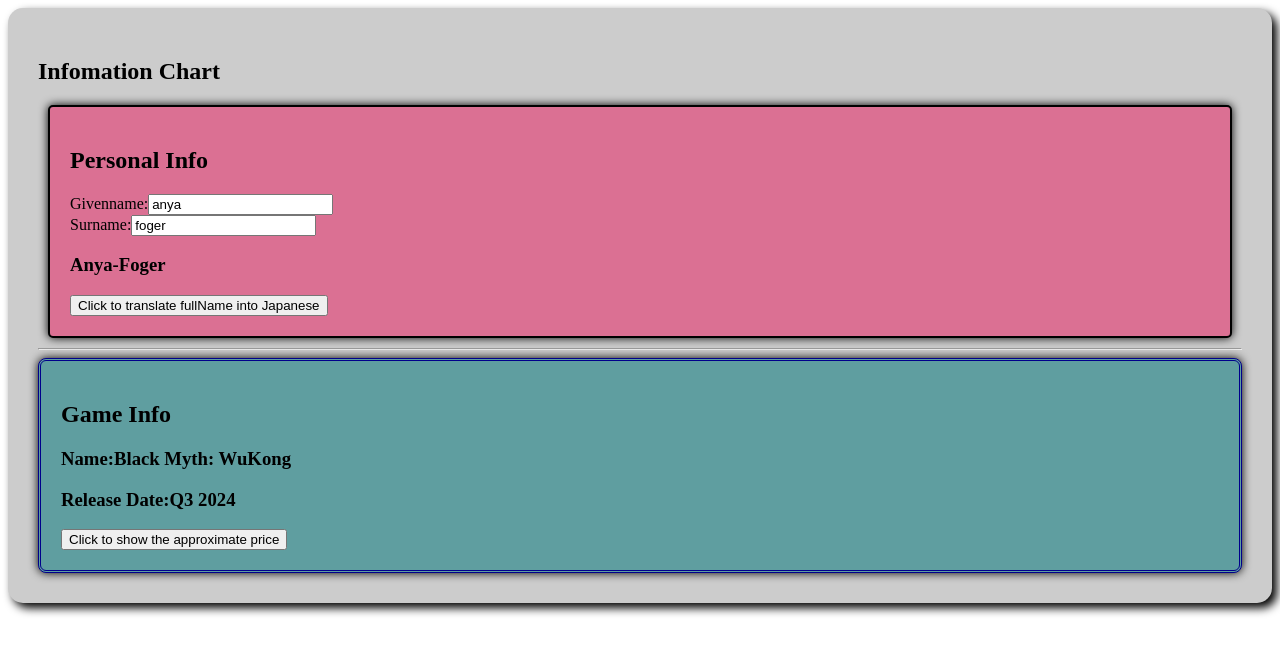
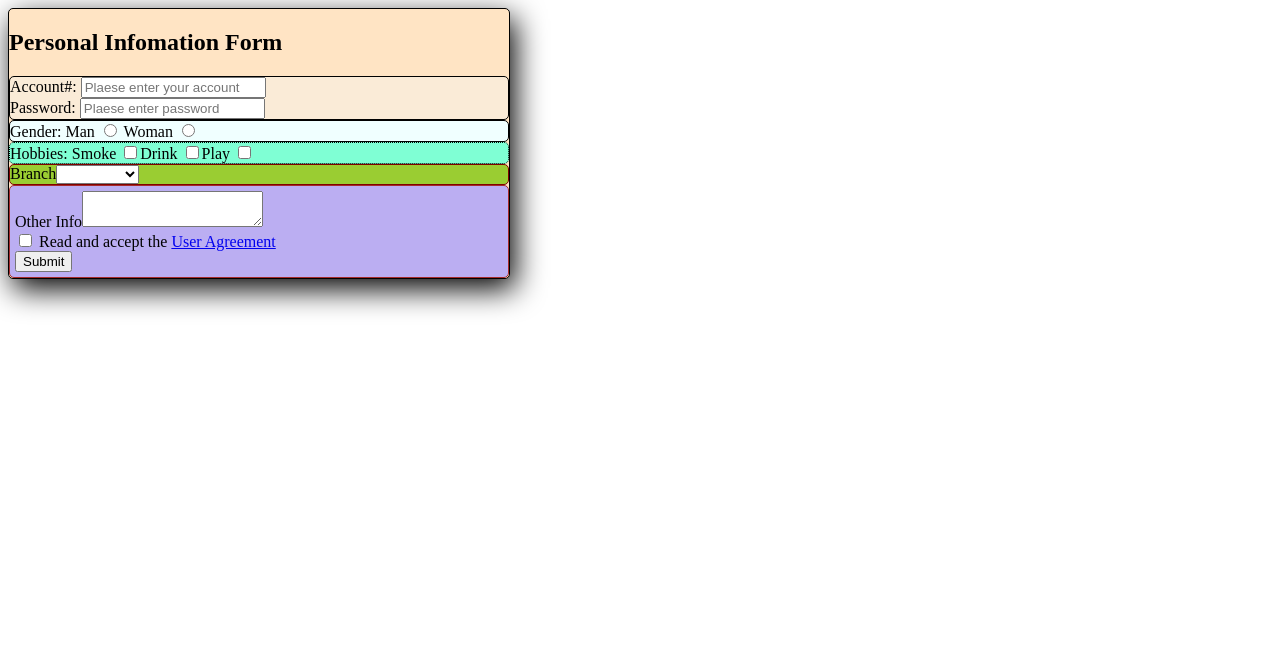
Before and after one commit to yangxiao0303/frontend-develop, a Vue app: page / in a window 1280 px wide. Shown: the top 654 px of the page. Built offline with nearby package versions, Linux system fonts and the light colour scheme.

Commit message:
06_收集表单数据_组件化编码

```diff
--- a/public/index.html
+++ b/public/index.html
@@ -5,7 +5,7 @@
     <title>index</title>
   </head>
   <body>
-    <!-- create a container -->
+    <!-- create a empty container -->
     <div id="app"></div>
   </body>
 </html>
--- a/src/App.vue
+++ b/src/App.vue
@@ -1,31 +1,39 @@
 <template>
-  <div class="app">
+  <div id="app">
     <h2>{{ title }}</h2>
-    <Enimation/>
-    <hr>
-    <Game/>
+    <FormInput />
+    <FormRadio/>
+    <FormCheckbox/>
+    <Dropdown/>
+    <TextArea></TextArea>
   </div>
 </template>
 
 <script>
-import Enimation from "./components/Enimation.vue";
-import Game from "./components/Game.vue";
+import FormInput from "./components/FormInput.vue";
+import FormRadio from "./components/FormRadio.vue";
+import FormCheckbox from "./components/FormCheckbox.vue";
+import Dropdown from "./components/Dropdown.vue";
+import TextArea from "./components/TextArea.vue"
+
 export default {
   name: "App",
+  // register the component
+  components: { FormInput,FormRadio,FormCheckbox,Dropdown,TextArea },
   data() {
     return {
-      title: "Infomation Chart",
+      title: "Personal Infomation Form",
     };
   },
-  components: { Enimation, Game },
 };
 </script>
 
 <style scoped>
-.app{
-  background-color: #ccc;
-  padding: 30px;
-  box-shadow: 5px 5px 10px;
-  border-radius: 15px;
+#app {
+  background-color: bisque;
+  border-radius: 5px;
+  border: 1px solid black;
+  box-shadow: 5px 10px 30px;
+  width: 500px;
 }
 </style>
--- /dev/null
+++ b/src/components/Dropdown.vue
@@ -0,0 +1,32 @@
+<template>
+  <div class="dropdown">
+    <label for="city">Branch</label>
+    <select id="city" v-model="city">
+      <option value="Beijing">Beijing</option>
+      <option value="Shanghai">Shanghai</option>
+      <option value="Chengdu">Chengdu</option>
+      <option value="Shenzhen">Shenzhen</option>
+      <option value="Wuhan">Wuhan</option>
+      <option value="Xian">Xian</option>
+    </select>
+  </div>
+</template>
+
+<script>
+  export default {
+    name:'Dropdown',
+    data() {
+      return {
+        city:''
+      }
+    },
+  }
+</script>
+<style scoped>
+.dropdown{
+  background-color: yellowgreen;
+  border: 1px double maroon;
+  border-radius: 5px;
+}
+
+</style>
--- a/src/components/Enimation.vue
+++ /dev/null
@@ -1,53 +0,0 @@
-<template>
-  <div class="enimation">
-    <h2>Personal Info</h2>
-    <label for="given">Givenname:</label>
-    <input id="given" type="text" placeholder="please enter the givenname" v-model="givenName"><br>
-    <label for="sur">Surname:</label>
-    <input id="sur" type="text" placeholder="please enter the surnname" v-model="surName"><br>
-    <h3>{{ fullName }}</h3>
-    <button @click="intoJapanese">Click to translate fullName into Japanese</button>
-  </div>
-</template>
-
-<script>
-export default {
-  // eslint-disable-next-line
-  name: "Enimation",
-  data() {
-    return {
-      givenName:'anya',
-      surName:'foger'
-    }
-  },
-  computed:{
-    fullName:{
-      get(){
-        return this.givenName.slice(0,1).toUpperCase() + this.givenName.slice(1) + '-'
-        + this.surName.slice(0,1).toUpperCase() + this.surName.slice(1)
-      },
-      set(value){
-        let [str1,str2] = value.split('・');
-        this.givenName = str1;
-        this.surName = str2;
-      }
-    }
-  },
-  methods:{
-    intoJapanese(){
-      this.fullName = 'アーニャ・フォージャー ';
-    }
-  }
-};
-</script>
-
-<style scoped>
-  .enimation{
-    background-color: palevioletred;
-    border: 2px solid black;
-    box-shadow: 0 0 10px;
-    margin: 10px;
-    border-radius: 5px;
-    padding: 20px;
-  }
-</style>
--- /dev/null
+++ b/src/components/FormCheckbox.vue
@@ -0,0 +1,31 @@
+<template>
+  <form class="checkbox">
+    Hobbies:
+    <!-- v-model will collect the 'checked' bolean value if there is no value been configured -->
+    <label for="somke">Smoke
+    <input type="checkbox" id="somke" value="smoke" v-model="hobby"></label>
+    <label for="drink">Drink
+    <input type="checkbox" id="drink" value="drink" v-model="hobby"></label>
+    <label for="play">Play
+    <input type="checkbox" id="play" value="play" v-model="hobby"></label>
+  </form>
+</template>
+
+<script>
+  export default {
+    name:'FormCheckbox',
+    data() {
+      return {
+        hobby:[],
+      }
+    },
+  }
+</script>
+
+<style scoped>
+  .checkbox{
+    background-color: aquamarine;
+    border-radius: 5px;
+    border: 1px dotted black;
+  }
+</style>
--- /dev/null
+++ b/src/components/FormInput.vue
@@ -0,0 +1,39 @@
+<template>
+  <div class="input">
+    <label for="acc">Account#: </label>
+    <input
+      type="text"
+      id="acc"
+      placeholder="Plaese enter your account"
+      v-model="account"
+    />
+    <br>
+    <label for="pass">Password: </label>
+    <input
+      type="password"
+      id="pass"
+      placeholder="Plaese enter password"
+      v-model="password"
+    />
+  </div>
+</template>
+
+<script>
+export default {
+  name: "FormInput",
+  data() {
+    return {
+      account:'',
+      password:''
+    }
+  },
+};
+</script>
+
+<style scoped>
+.input{
+  background-color: antiquewhite;
+  border: 1px solid black;
+  border-radius: 5px;
+}
+</style>
--- /dev/null
+++ b/src/components/FormRadio.vue
@@ -0,0 +1,45 @@
+<template>
+  <form class="radio">
+    <!-- radio need have a value for vue to collect-->
+    Gender:
+    <label for="male">
+      Man
+      <input
+        type="radio"
+        name="sex"
+        id="male"
+        value="male"
+        v-model="gender"
+      />
+    </label>
+    <label for="female">
+      Woman
+      <input
+        type="radio"
+        name="sex"
+        id="female"
+        value="female"
+        v-model="gender"
+      />
+    </label>
+  </form>
+</template>
+
+<script>
+export default {
+  name: "FormRadio",
+  data() {
+    return {
+      gender: ""
+    };
+  },
+};
+</script>
+
+<style scoped>
+.radio{
+  background-color: azure;
+  border-radius: 5px;
+  border: 1px solid black;
+}
+</style>
--- a/src/components/Game.vue
+++ /dev/null
@@ -1,36 +0,0 @@
-<template>
-  <div class="game">
-    <h2>Game Info</h2>
-    <h3>Name:{{ gameName }}</h3>
-    <h3>Release Date:{{ releaseDate }}</h3>
-    <button @click="price">Click to show the approximate price</button>
-  </div>
-</template>
-
-<script>
-export default {
-  // eslint-disable-next-line
-  name: "Game",
-  data() {
-    return {
-      gameName:'Black Myth: WuKong',
-      releaseDate:'Q3 2024'
-    }
-  },
-  methods:{
-    price(){
-      alert('price is $99');
-    }
-  }
-};
-</script>
-
-<style scoped>
-.game{
-  background-color: cadetblue;
-  border-radius: 8px;
-  box-shadow: 0 0 10px;
-  border: 3px double darkblue;
-  padding: 20px;
-}
-</style>
--- /dev/null
+++ b/src/components/TextArea.vue
@@ -0,0 +1,40 @@
+<template>
+  <div class="textarea">
+    <label for="textarea">Other Info</label>
+    <textarea id="textarea" v-model="info"></textarea>
+    <br>
+    <label for="agreement">
+      <!-- checkbox infor collect -->
+      <input type="checkbox" v-model="agreement" />
+      Read and accept the <a href="#">User Agreement</a></label
+    >
+    <br>
+    <button @click="submit">Submit</button>
+  </div>
+</template>
+
+<script>
+export default {
+  name: "TextArea",
+  data() {
+    return {
+      info: "",
+      agreement: false,
+    };
+  },
+  methods:{
+    submit(){
+      alert('successfully Submitted!');
+    }
+  }
+};
+</script>
+
+<style scoped>
+.textarea{
+  background-color: rgb(187, 174, 242);
+  border: 1px double brown;
+  border-radius: 5px;
+  padding: 5px;
+}
+</style>
--- a/src/main.js
+++ b/src/main.js
@@ -1,7 +1,8 @@
-import Vue from "vue";
-import App from './App.vue';
-Vue.config.productionTip = false;
+import Vue from "vue"
+import App from "./App.vue"
 new Vue({
   components:{App},
-  render: h => h(App)
-}).$mount('#app')
+  render(h) {
+    return h(App)
+  },
+}).$mount('#app');
```
